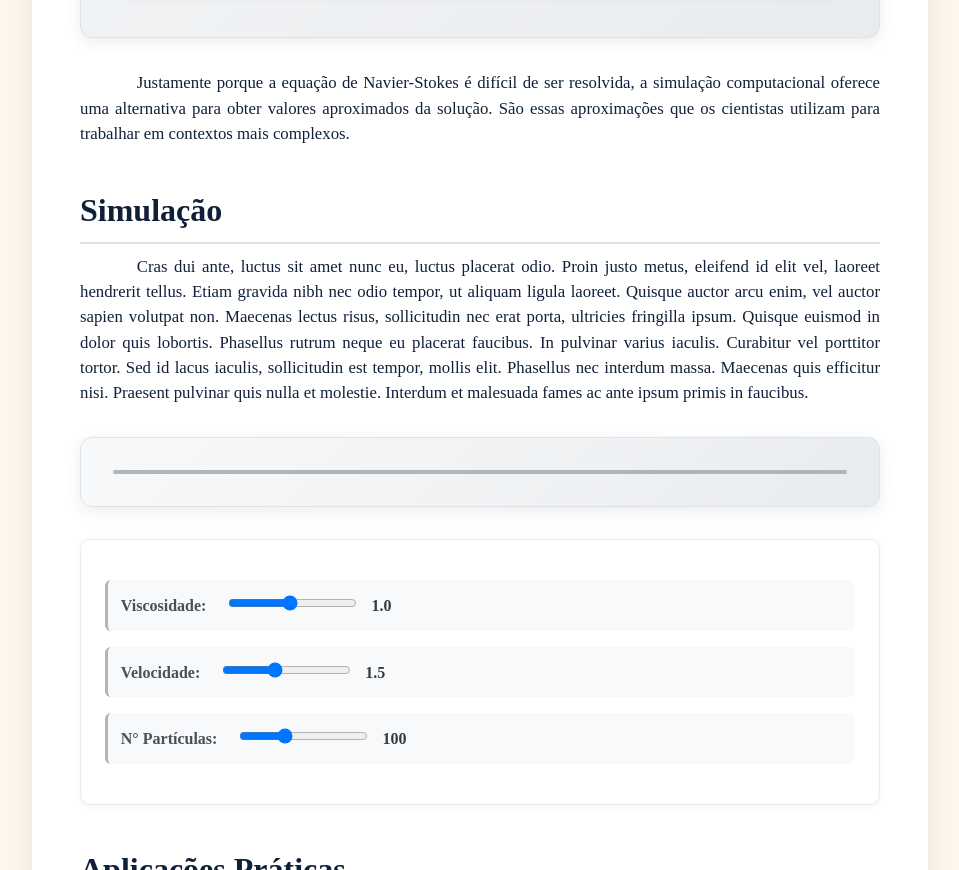
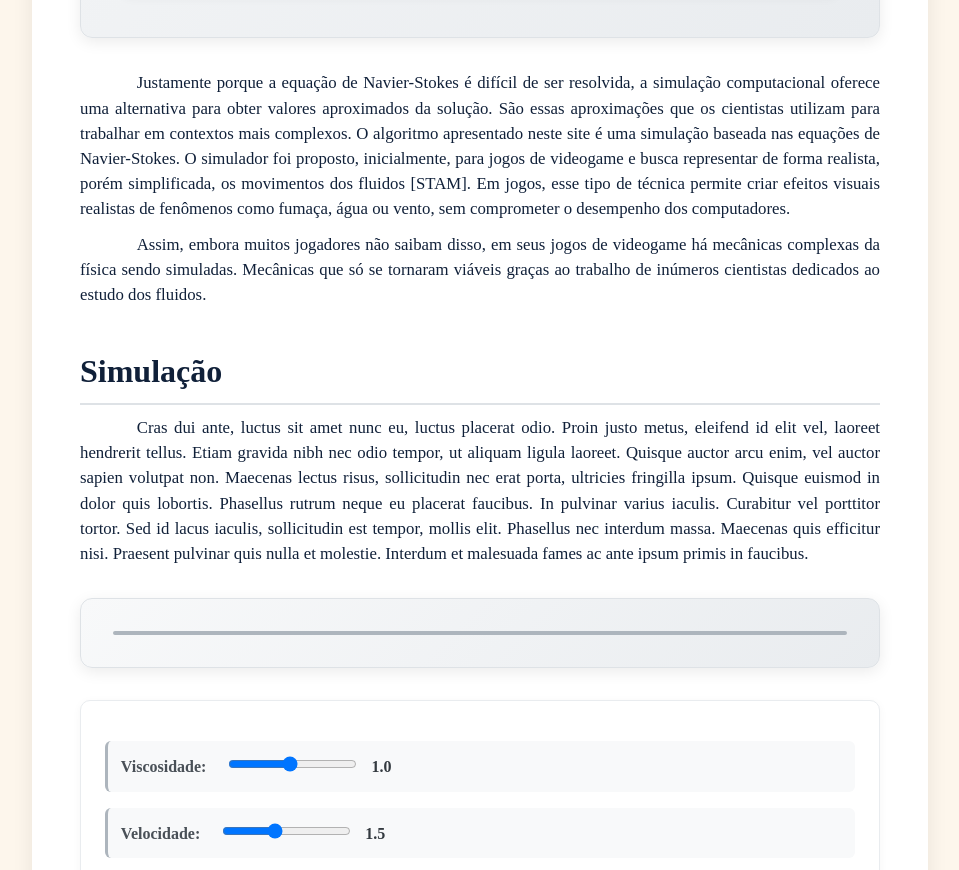
Before and after one commit to hermengardo/simulador_de_fluidos_fis, a plain HTML site: page index.html in a window 1280 px wide. Shown: the part 1526-2396 px from the top of the page, without its empty margins (160-1119 px from the left). Drawn offline with nearby package versions, Linux system fonts and the light colour scheme.

Commit message:
texto atualizado

```diff
--- a/index.html
+++ b/index.html
@@ -41,7 +41,9 @@
                 </div>
             </div>
 
-            <p>Justamente porque a equação de Navier-Stokes é difícil de ser resolvida, a simulação computacional oferece uma alternativa para obter valores aproximados da solução. São essas aproximações que os cientistas utilizam para trabalhar em contextos mais complexos.</p>
+            <p>Justamente porque a equação de Navier-Stokes é difícil de ser resolvida, a simulação computacional oferece uma alternativa para obter valores aproximados da solução. São essas aproximações que os cientistas utilizam para trabalhar em contextos mais complexos. O algoritmo apresentado neste site é uma simulação baseada nas equações de Navier-Stokes. O simulador foi proposto, inicialmente, para jogos de videogame e busca representar de forma realista, porém simplificada, os movimentos dos fluidos [STAM]. Em jogos, esse tipo de técnica permite criar efeitos visuais realistas de fenômenos como fumaça, água ou vento, sem comprometer o desempenho dos computadores.</p>
+
+            <p>Assim, embora muitos jogadores não saibam disso, em seus jogos de videogame há mecânicas complexas da física sendo simuladas. Mecânicas que só se tornaram viáveis graças ao trabalho de inúmeros cientistas dedicados ao estudo dos fluidos.</p>
 
             <h2>Simulação</h2>
             <p>
```
